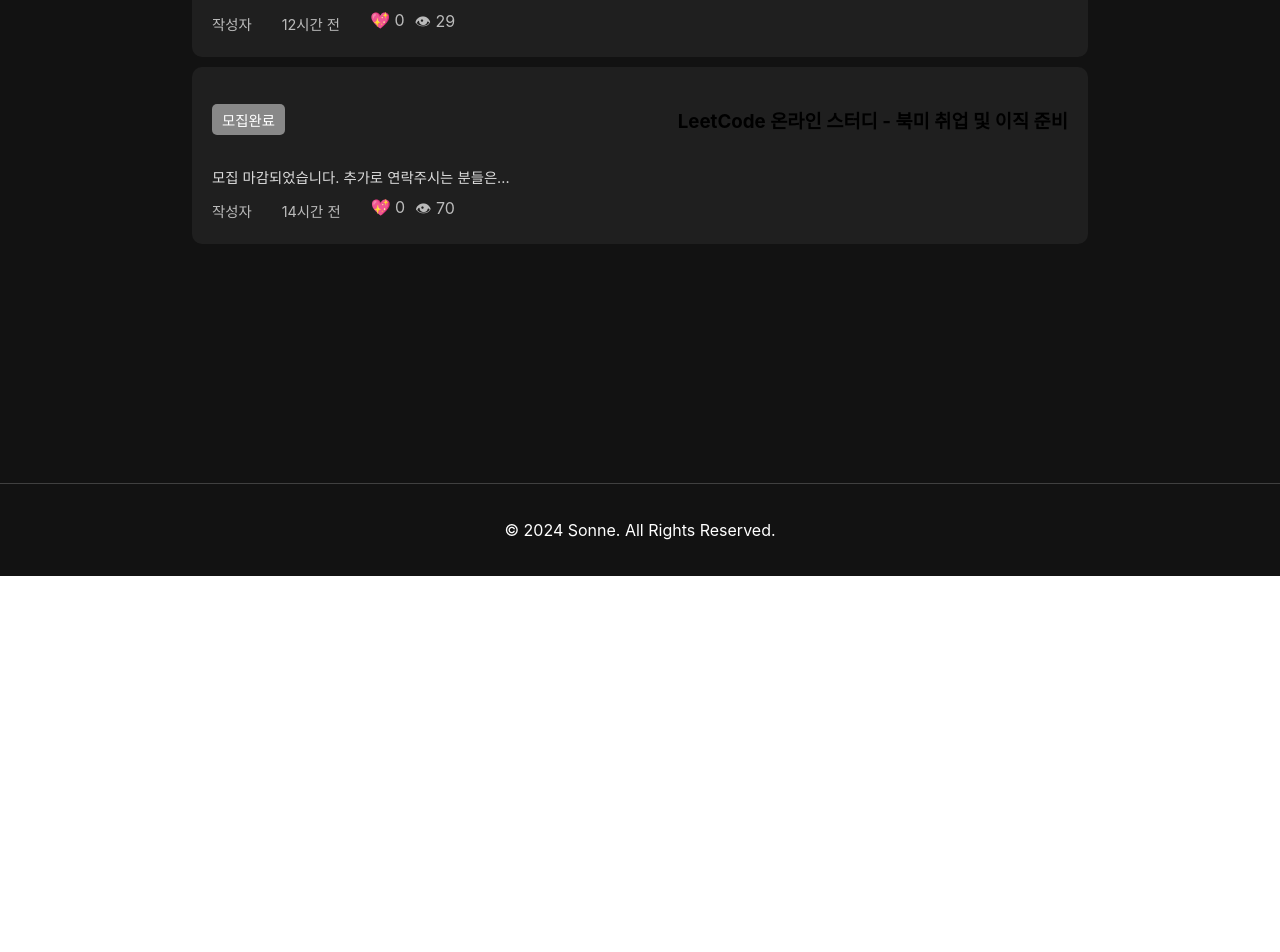
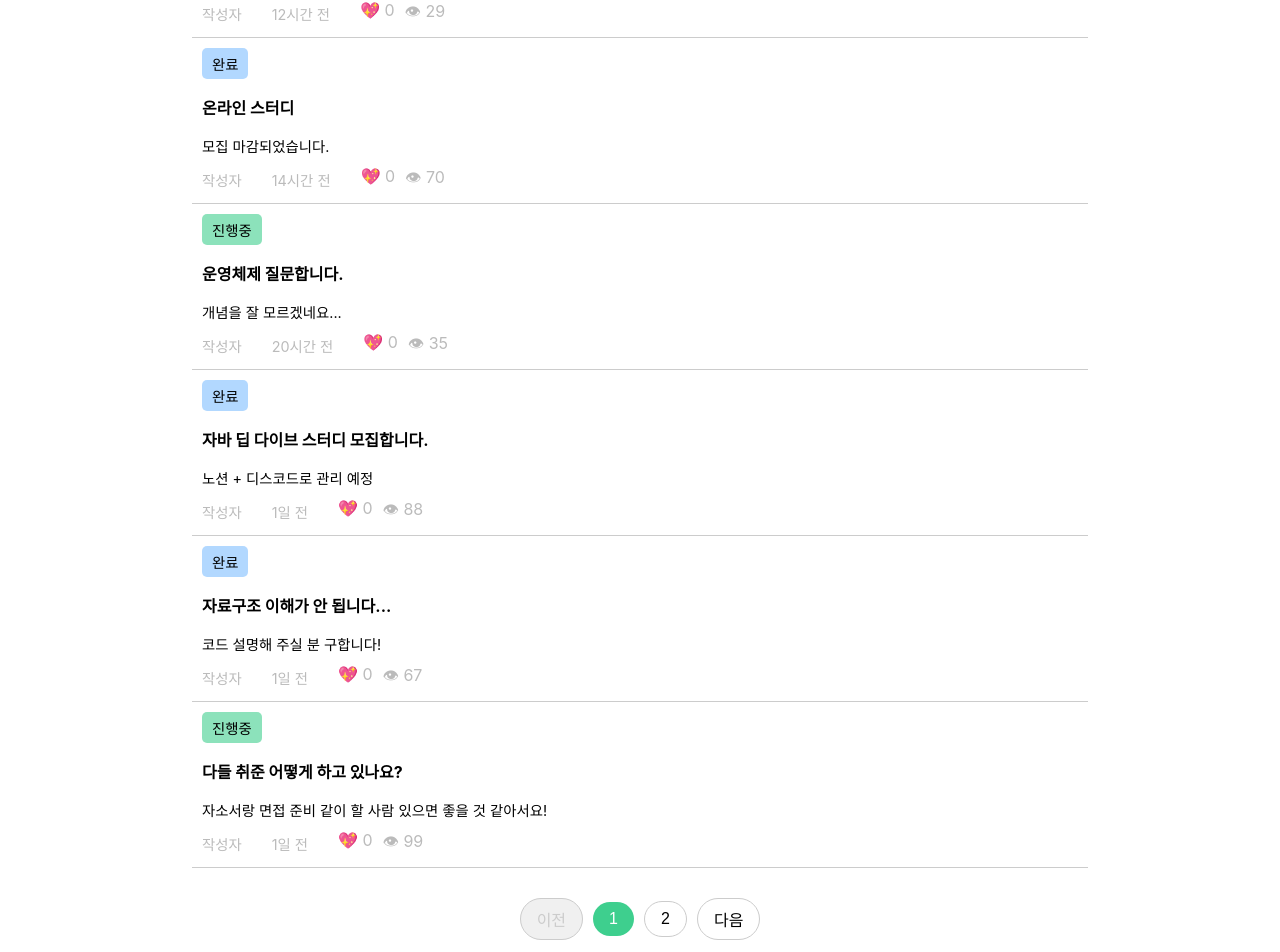
Before and after one commit to Dubabbi/csowne, a React (Create React App) app: page /community in a window 1280 px wide. Shown: the part 317-1269 px from the top of the page. Before the commit the page ends 893 px from the top, so only its background shows below. Built offline with nearby package versions, Linux system fonts and the light colour scheme.

Commit message:
Feat: 커뮤니티 수정

```diff
--- a/src/components/Blog/Blog.jsx
+++ b/src/components/Blog/Blog.jsx
@@ -1,27 +1,37 @@
-import React from 'react';
-import { useNavigate } from 'react-router-dom'; // useNavigate를 사용하여 라우팅
-import './blog.css'; // CSS 파일을 따로 분리
+import React, {useState} from 'react';
+import { useNavigate } from 'react-router-dom';
+import './blog.css';
+import '../Community/community.css';
+import image from './image.svg'; // 이미지 파일 import, 각 포스트마다 다른 이미지를 사용할 경우 변경 필요
 
 const Blog = () => {
-  const navigate = useNavigate(); // navigate 훅 선언
+  const navigate = useNavigate();
 
-  // 예시 게시글 목록 데이터
   const blogPosts = [
-    { id: 1, title: 'Post 1', description: 'This is the first post.' },
-    { id: 2, title: 'Post 2', description: 'This is the second post.' },
-    { id: 3, title: 'Post 3', description: 'This is the third post.' },
-    { id: 4, title: 'Post 4', description: 'This is the fourth post.' },
-    { id: 5, title: 'Post 5', description: 'This is the fifth post.' },
-    { id: 6, title: 'Post 6', description: 'This is the sixth post.' },
-    { id: 7, title: 'Post 7', description: 'This is the seventh post.' },
-    { id: 8, title: 'Post 8', description: 'This is the eighth post.' },
+    { id: 1, title: '[React] ScrollToTop으로 페이지 이동 시 화면 상단이 나타나게 구현하기', description: '프로젝트의 배포를 진행하면서 페이지를 개발하였는데...', imageUrl: image },
+    { id: 2, title: 'React Hooks의 useEffect 이해하기', description: 'useEffect는 리액트의 핵심 훅으로, 부수 효과를 처리하는 데 사용됩니다...', imageUrl: image },
+    { id: 3, title: 'Post 3', description: 'This is the third post.', imageUrl: image },
+    { id: 4, title: 'Post 4', description: 'This is the fourth post.', imageUrl: image },
+    { id: 5, title: 'Post 5', description: 'This is the fifth post.', imageUrl: image },
+    { id: 6, title: 'Post 6', description: 'This is the sixth post.', imageUrl: image },
+    { id: 7, title: 'Post 7', description: 'This is the seventh post.', imageUrl: image },
+    { id: 8, title: 'Post 8', description: 'This is the eighth post.', imageUrl: image },
   ];
 
-  // 카드 클릭 시 특정 게시글로 이동
   const handlePostClick = (id) => {
-    navigate(`/blog/${id}`); // 해당 id의 블로그 포스트 상세 페이지로 이동
+    navigate(`/blog/${id}`);
   };
+  const [currentPage, setCurrentPage] = useState(1);
+  const postsPerPage = 3; // 한 페이지에 표시될 게시물 수
+  const totalPages = Math.ceil(blogPosts.length / postsPerPage);
 
+  const indexOfLastPost = currentPage * postsPerPage;
+  const indexOfFirstPost = indexOfLastPost - postsPerPage;
+  const currentPosts = blogPosts.slice(indexOfFirstPost, indexOfLastPost);
+
+  const handlePageChange = (pageNumber) => {
+    setCurrentPage(pageNumber);
+  };
   return (
     <div className="blog-container">
       <h1>Blog Posts</h1>
@@ -30,13 +40,33 @@ const Blog = () => {
           <div
             key={post.id}
             className="blog-card"
-            onClick={() => handlePostClick(post.id)} // 클릭 시 해당 포스트로 이동
+            onClick={() => handlePostClick(post.id)}
           >
+          <div className="blog-image-container">
+            <img src={post.imageUrl} alt={post.title} className="blog-image" />
+          </div>
             <h2>{post.title}</h2>
             <p>{post.description}</p>
           </div>
         ))}
       </div>
+      <div className="pagination-wrapper">
+          <button onClick={() => handlePageChange(currentPage - 1)} disabled={currentPage === 1}>
+            이전
+          </button>
+          {[...Array(totalPages)].map((_, index) => (
+            <button
+              key={index}
+              onClick={() => handlePageChange(index + 1)}
+              className={currentPage === index + 1 ? 'active' : ''}
+            >
+              {index + 1}
+            </button>
+          ))}
+          <button onClick={() => handlePageChange(currentPage + 1)} disabled={currentPage === totalPages}>
+            다음
+          </button>
+        </div>
     </div>
   );
 };
--- a/src/components/Community/Community.jsx
+++ b/src/components/Community/Community.jsx
@@ -1,52 +1,118 @@
-import React from 'react';
+import React, {useState} from 'react';
 import './community.css';
+
 const Community = () => {
+  const studies = [
+    {
+      status: '진행중',
+      title: '스터디 모집합니다.',
+      description: '스터디원 구합니다!',
+      author: '작성자',
+      time: '12시간 전',
+      likes: 0,
+      views: 29
+    },
+    {
+      status: '완료',
+      title: '온라인 스터디',
+      description: '모집 마감되었습니다.',
+      author: '작성자',
+      time: '14시간 전',
+      likes: 0,
+      views: 70
+    },
+    {
+      status: '진행중',
+      title: '운영체제 질문합니다.',
+      description: '개념을 잘 모르겠네요...',
+      author: '작성자',
+      time: '20시간 전',
+      likes: 0,
+      views: 35
+    },
+    {
+      status: '완료',
+      title: '자바 딥 다이브 스터디 모집합니다.',
+      description: '노션 + 디스코드로 관리 예정',
+      author: '작성자',
+      time: '1일 전',
+      likes: 0,
+      views: 88
+    },
+    {
+      status: '완료',
+      title: '자료구조 이해가 안 됩니다...',
+      description: '코드 설명해 주실 분 구합니다!',
+      author: '작성자',
+      time: '1일 전',
+      likes: 0,
+      views: 67
+    },
+    {
+      status: '진행중',
+      title: '다들 취준 어떻게 하고 있나요?',
+      description: '자소서랑 면접 준비 같이 할 사람 있으면 좋을 것 같아서요!',
+      author: '작성자',
+      time: '1일 전',
+      likes: 0,
+      views: 99
+    },
+  ];
+  const [currentPage, setCurrentPage] = useState(1);
+  const postsPerPage = 3; // 한 페이지에 표시될 게시물 수
+  const totalPages = Math.ceil(studies.length / postsPerPage);
 
+  const indexOfLastPost = currentPage * postsPerPage;
+  const indexOfFirstPost = indexOfLastPost - postsPerPage;
+  const currentPosts = studies.slice(indexOfFirstPost, indexOfLastPost);
+
+  const handlePageChange = (pageNumber) => {
+    setCurrentPage(pageNumber);
+  };
   return (
-    <>
-<div class="community-container">
-<div class="community-inner">
-  <h1 class="community-title">함께 성장하는 새싹들</h1>
-
-  <div class="study-list">
-    <div class="study-item">
-      <div class="study-header">
-        <span class="study-status 모집중">모집중</span>
-        <h3>스터디 총원합니다</h3>
-      </div>
-      <p class="study-description">스터디원 구합니다!</p>
-      <div class="study-footer">
-        <span class="study-author">작성자</span>
-        <span class="study-time">12시간 전</span>
-        <div class="study-stats">
-          <span class="study-likes">💖 0</span>
-          <span class="study-views">👁 29</span>
+    <div className="community-container">
+      <div className="community-inner">
+        <h1 className="community-title">함께 성장하는 새싹들</h1>
+        <div className="study-list">
+          {studies.map((study, index) => (
+            <div key={index} className="study-item">
+              <div className="study-header">
+                <span className={`study-status ${study.status === '진행중' ? '진행중' : study.status === '완료' ? '완료' : ''}`}>
+                  {study.status}
+                </span>
+              </div>
+              <h3>{study.title}</h3>
+              <p className="study-description">{study.description}</p>
+              <div className="study-footer">
+                <span className="study-author">{study.author}</span>
+                <span className="study-time">{study.time}</span>
+                <div className="study-stats">
+                  <span className="study-likes">💖 {study.likes}</span>
+                  <span className="study-views">👁 {study.views}</span>
+                </div>
+              </div>
+            </div>
+          ))}
+        </div>
+        <div className="pagination-wrapper">
+          <button onClick={() => handlePageChange(currentPage - 1)} disabled={currentPage === 1}>
+            이전
+          </button>
+          {[...Array(totalPages)].map((_, index) => (
+            <button
+              key={index}
+              onClick={() => handlePageChange(index + 1)}
+              className={currentPage === index + 1 ? 'active' : ''}
+            >
+              {index + 1}
+            </button>
+          ))}
+          <button onClick={() => handlePageChange(currentPage + 1)} disabled={currentPage === totalPages}>
+            다음
+          </button>
         </div>
       </div>
     </div>
-
-    <div class="study-item">
-      <div class="study-header">
-        <span class="study-status 모집완료">모집완료</span>
-        <h3>LeetCode 온라인 스터디 - 북미 취업 및 이직 준비</h3>
-      </div>
-      <p class="study-description">모집 마감되었습니다. 추가로 연락주시는 분들은...</p>
-      <div class="study-footer">
-        <span class="study-author">작성자</span>
-        <span class="study-time">14시간 전</span>
-        <div class="study-stats">
-          <span class="study-likes">💖 0</span>
-          <span class="study-views">👁 70</span>
-        </div>
-      </div>
-    </div>
-</div>
-  </div>
-</div>
-
-
-    </>
   );
 };
-
 export default Community;
--- a/src/components/Community/community.css
+++ b/src/components/Community/community.css
@@ -1,13 +1,12 @@
-
-
 .community-container {
-    background-color: #121212;
+  background-color: #fff;
   align-items: center;
-    text-align: center;
+  text-align: left;
   min-height: 100vh;
+  width: 100%;
 }
 
-  .community-inner{
+.community-inner {
   max-width: 70%;
   width: 70%;
   margin: 0 auto;
@@ -15,12 +14,13 @@
 }
 
 .community-title {
-    font-size: 2rem;
+  font-size: 1.7rem;
   margin-bottom: 20px;
   text-align: center;
-    color: white;
+  color: black;
   padding: 20px;
 }
+
 .community-title::selection {
   background-color: #3ecf8e; /* 선택 시 배경색 */
   color: black; /* 선택 시 글자색 */
@@ -29,45 +29,46 @@
 .study-list {
   display: flex;
   flex-direction: column;
-    gap: 10px;
 }
 
 .study-item {
-    background-color: #1f1f1f;
-    padding: 20px;
-    border-radius: 10px;
-    transition: box-shadow 0.3s ease;
+  background-color: #fff;
+  padding: 10px;
+  border-bottom: 1px solid #ccc;
+}
+.study-item h3 {
+  font-size: 1rem;
   cursor: pointer;
 }
-
-  .study-item:hover {
-    box-shadow: 0 2px 8px rgba(255, 255, 255, 0.2);
+.study-item h3:hover { text-decoration: underline; }
+/* 첫 번째 아이템 위에 상단 테두리 추가 */
+.study-item:first-child {
+  border-top: 1px solid #ccc;
 }
 
 .study-header {
   display: flex;
   justify-content: space-between;
   align-items: center;
-    margin-bottom: 10px;
 }
 
 .study-status {
   font-size: 0.9rem;
   padding: 5px 10px;
   border-radius: 5px;
-    color: white;
+  color: #000;
 }
 
-  .모집중 {
-    background-color: #3ecf8e;
+.진행중 {
+  background-color: #3ecf8e98;
 }
 
-  .모집완료 {
-    background-color: #888;
+.완료 {
+  background-color: #87c3ffa3;
 }
 
 .study-description {
-    color: #ddd;
+  color: #000;
   margin-bottom: 10px;
   text-align: left;
   font-size: 0.9rem;
@@ -91,17 +92,64 @@
   font-size: 1rem;
 }
 
-  hr {
-    border: none;
-    border-top: 1px solid #444;
-    margin: 10px 0;
+/* 호버 효과 강화 */
+.study-item:hover {
+  background-color: rgba(0, 0, 0, 0.05);
 }
 
-  /* 커서 및 호버 효과 */
-  .study-item {
+.pagination-wrapper {
+  display: flex;
+  justify-content: center;
+  align-items: center;
+  margin-top: 20px;
+  padding: 10px;
+}
+
+.pagination-wrapper button {
+  background: white;
+  border: 1px solid #ccc;
+  border-radius: 30px;
+  padding: 8px 16px;
+  margin: 0 5px;
+  font-size: 1rem;
   cursor: pointer;
 }
 
-  .study-item:hover {
-    box-shadow: 0 0 10px rgba(255, 255, 255, 0.2);
+.pagination-wrapper button:hover {
+  background-color: #f0f0f0;
 }
+
+.pagination-wrapper .active {
+  background-color: #3ecf8e;
+  color: white;
+  border: none;
+}
+
+.pagination-wrapper button:disabled {
+  background-color: #f0f0f0;
+  color: #ccc;
+  cursor: not-allowed;
+}
+
+
+@media(max-width: 780px){
+  .community-inner{
+    max-width: 100%;
+    width: 95%;
+    padding: 70px 10px;
+  }
+  .community-title {
+    font-size: 1.3rem;
+    padding-top: 7%;
+  }
+  .study-title {
+    font-size: 1.2rem;
+  }
+  .study-header span{
+    font-size: 0.7rem;
+    font-weight: bold;
+  }
+  .study-item h3 {
+    font-size: 1rem;
+  }
+}
--- a/src/components/Header/Header.jsx
+++ b/src/components/Header/Header.jsx
@@ -13,9 +13,8 @@ const Header = () => {
   const location = useLocation(); // 현재 경로를 확인하는 hook
   console.log('Current Pathname:', location.pathname); // 경로 확인을 위한 로그
 
-  const isBlogPage = location.pathname.startsWith('/blog'); // '/blog'로 시작하는 경로 확인
+  const isBlogPage = location.pathname.startsWith('/blog') || location.pathname.startsWith('/community');
 
-  console.log('Header loaded'); // Header가 로드되는지 확인
   const toggleMenu = () => {
     setIsMenuOpen(!isMenuOpen); // 토글 상태 변경
   };
```
Also changed, not shown: src/components/Blog/blog.css (+45 -11 lines), src/components/Blog/image.svg (added). Lines whose indentation alone changed are shown as unchanged.
